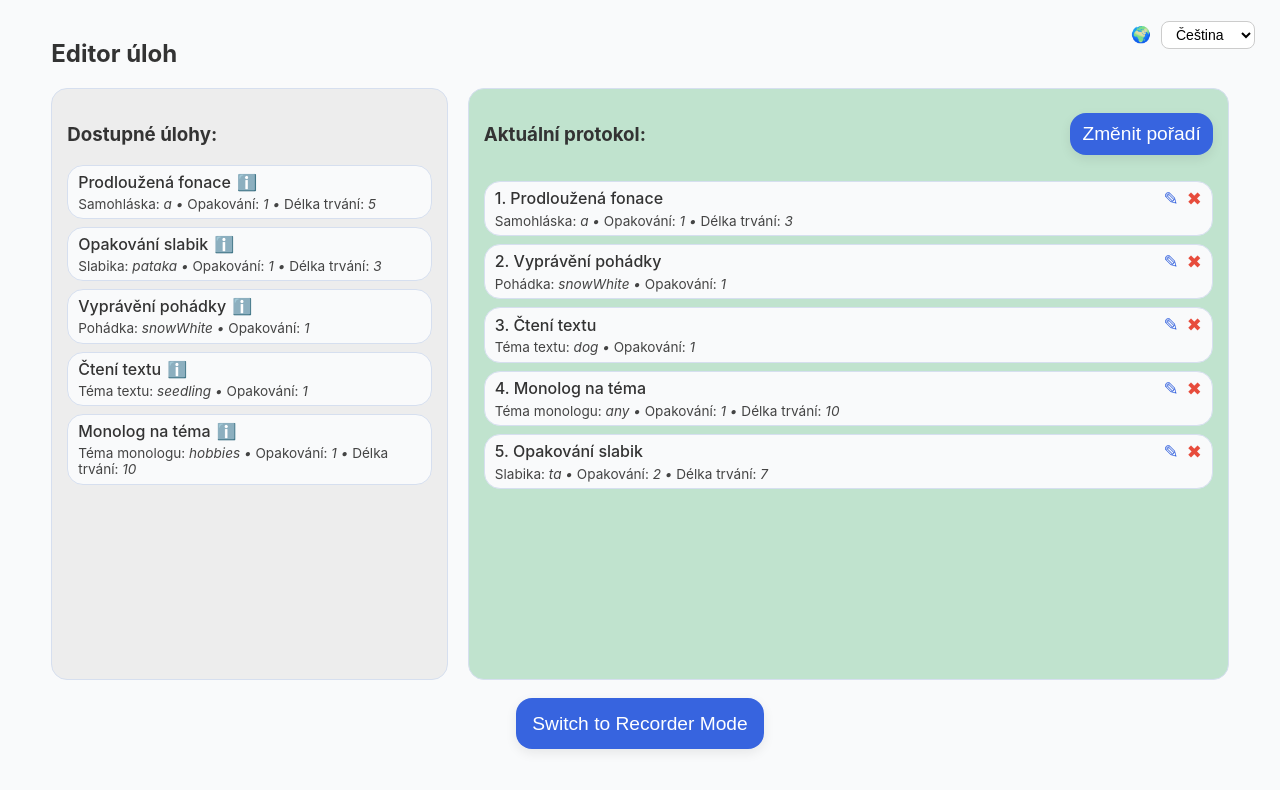
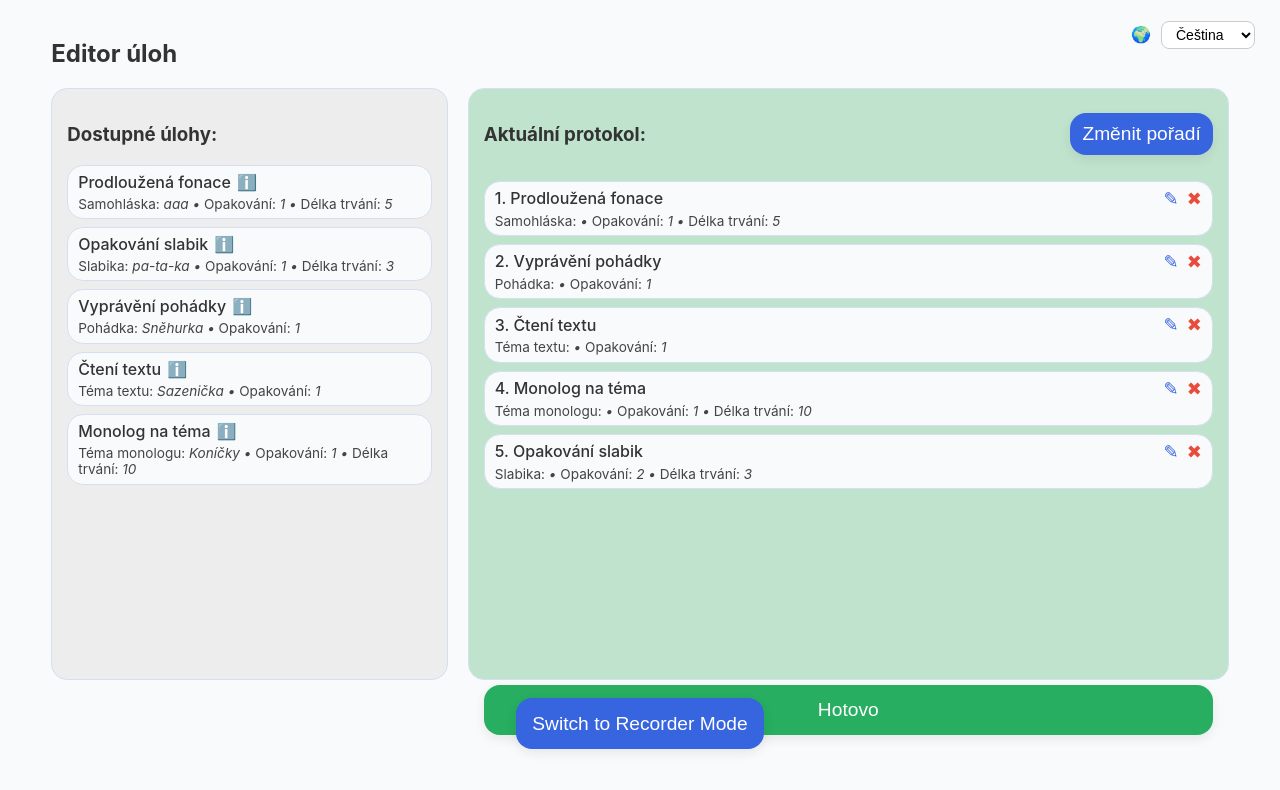
Before and after one commit to maskopav/web_app_test_react, a React (Vite) app: page / in a window 1280 px wide. Shown: the top 790 px of the page. Built offline with nearby package versions, Linux system fonts and the light colour scheme.

Commit message:
Admin Task Editor connected to Recorder mode

```diff
--- a/src/App.jsx
+++ b/src/App.jsx
@@ -4,7 +4,7 @@ import VoiceRecorder from './components/VoiceRecorder';
 import CompletionScreen from "./components/CompletionScreen";
 import ModeSwitchButton from "./components/ModeSwitchButton";
 import LanguageSwitcher from "./components/LanguageSwitcher";
-import { TASKS as TASK_DEFS } from "./tasks";
+import { TASKS as TASK_DEFS, createTask } from "./tasks";
 import {
   translateTaskTitle,
   translateTaskInstructions,
@@ -20,9 +20,11 @@ function App() {
   const { t } = useTranslation(["tasks", "common"]);
   const [taskIndex, setTaskIndex] = useState(0);
   const [adminMode, setAdminMode] = useState(true); // start in admin mode
+  const [configuredTasks, setConfiguredTasks] = useState(TASK_DEFS);
 
-  // Expand tasks with repeat count
-  const expandedTasks = resolveTasks(TASK_DEFS);
+  // Convert admin-configured tasks to runtime TaskInstances, then expand with repeat
+  const runtimeTasks = configuredTasks.map((t) => createTask(t.category, t));
+  const expandedTasks = resolveTasks(runtimeTasks);
 
   const handleNextTask = (taskData) => {
     // This is where you would process the data from the completed task
@@ -85,8 +87,13 @@ return (
     {adminMode ? (
       <>
         <AdminTaskEditor
-          initialTasks={TASK_DEFS}
-          onSave={(tasks) => console.log("Admin saved tasks:", tasks)}
+          initialTasks={configuredTasks}
+          onChange={(tasks) => setConfiguredTasks(tasks)}
+          onSave={(tasks) => {
+            setConfiguredTasks(tasks);
+            setAdminMode(false);
+            setTaskIndex(0);
+          }}
         />
         <ModeSwitchButton
           adminMode={adminMode}
--- a/src/components/AdminTaskEditor/AdminTaskEditor.jsx
+++ b/src/components/AdminTaskEditor/AdminTaskEditor.jsx
@@ -14,7 +14,7 @@ import InfoTooltip from "./InfoTooltip";
 import { taskBaseConfig} from "../../config/tasksBase.js"
 import "./AdminTaskEditor.css";
 
-export function AdminTaskEditor({ initialTasks = [], onSave = () => {} }) {
+export function AdminTaskEditor({ initialTasks = [], onSave = () => {}, onChange = () => {} }) {
   const { t } = useTranslation(["admin", "tasks", "common"]); // use all namespaces
 
   const [tasks, setTasks] = useState(initialTasks);
@@ -34,11 +34,19 @@ export function AdminTaskEditor({ initialTasks = [], onSave = () => {} }) {
       recording: base.recording,
       ...defaults,
     };
-    setTasks((prev) => [...prev, task]);
+    setTasks((prev) => {
+      const next = [...prev, task];
+      onChange(next);
+      return next;
+    });
   }
 
   function updateTask(index, patch) {
-    setTasks((prev) => prev.map((t, i) => (i === index ? { ...t, ...patch } : t)));
+    setTasks((prev) => {
+      const next = prev.map((t, i) => (i === index ? { ...t, ...patch } : t));
+      onChange(next);
+      return next;
+    });
   }
 
   function handleDragStart(index) {
@@ -51,6 +59,7 @@ export function AdminTaskEditor({ initialTasks = [], onSave = () => {} }) {
       const updated = [...prev];
       const [moved] = updated.splice(dragIndex, 1);
       updated.splice(targetIndex, 0, moved);
+      onChange(updated);
       return updated;
     });
     setDragIndex(null);
@@ -86,11 +95,14 @@ export function AdminTaskEditor({ initialTasks = [], onSave = () => {} }) {
                   <div className="param-inline">
                     {Object.entries(params).map(([pKey, pInfo], i) => {
                       const defaultVal = defaults?.[pKey] ?? pInfo.default ?? "";
+                      // If enum, show the translated label for the default key; else show the literal value
+                      const enumOption = (pInfo.values || []).find((v) => v.key === defaultVal);
+                      const shown = enumOption ? enumOption.label : String(defaultVal);
                       return (
                         <span key={pKey}>
                           {i > 0 && " • "}
                           <strong>{pInfo.label}:</strong>{" "}
-                          <em>{String(defaultVal)}</em>
+                          <em>{shown}</em>
                         </span>
                       );
                     })}
@@ -119,7 +131,19 @@ export function AdminTaskEditor({ initialTasks = [], onSave = () => {} }) {
             {tasks.map((task, idx) => {
               const params = getAllParams(task.category);
               console.log(`Params for task ${idx} (${task.category}):`, params);
-              const resolvedParams = getResolvedParams(task.category, task);
+
+              // Build live params reflecting in-progress edits for this row
+              const paramKeys = Object.keys(params);
+              const liveParams = Object.fromEntries(
+                paramKeys.map((k) => [
+                  k,
+                  (idx === editingTask && editingData && editingData[k] !== undefined)
+                    ? editingData[k]
+                    : (task[k] !== undefined ? task[k] : params[k].default)
+                ])
+              );
+
+              const resolvedParams = getResolvedParams(task.category, liveParams);
               console.log(`Resolved params for task ${idx} (${task.category}):`, resolvedParams);
               return (
                 <li
@@ -147,7 +171,11 @@ export function AdminTaskEditor({ initialTasks = [], onSave = () => {} }) {
                           className="delete-icon"
                           title={t("tooltips.delete")}
                           onClick={() =>
-                            setTasks((prev) => prev.filter((_, i) => i !== idx))
+                            setTasks((prev) => {
+                              const next = prev.filter((_, i) => i !== idx);
+                              onChange(next);
+                              return next;
+                            })
                           }
                         >
                           ✖
@@ -159,7 +187,8 @@ export function AdminTaskEditor({ initialTasks = [], onSave = () => {} }) {
                   {/* Inline parameter summary */}
                   <div className="param-inline">
                     {Object.entries(params).map(([pKey, pInfo], i) => {
-                      const val = resolvedParams.params?.[pKey] ?? task[pKey] ?? pInfo.default ?? "";
+                      // Prefer translated/expanded live value; fall back to raw live value or default
+                      const val = resolvedParams[pKey] ?? liveParams[pKey] ?? pInfo.default ?? "";
                       return (
                         <span key={pKey}>
                           {i > 0 && " • "}
@@ -174,9 +203,14 @@ export function AdminTaskEditor({ initialTasks = [], onSave = () => {} }) {
             })}
           </ul>
 
-          { /* <div className="button-row">
-            <button className="button-done" onClick={() => onSave(tasks)}>{t("done")}</button>
-          </div> */}
+      <div className="button-row">
+        <button
+          className="button-done"
+          onClick={() => onSave(tasks)}
+        >
+          {t("done")}
+        </button>
+      </div>
         </div>
       </div>
 
```
